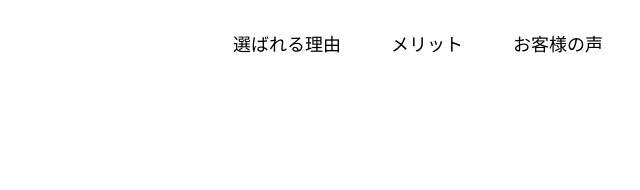
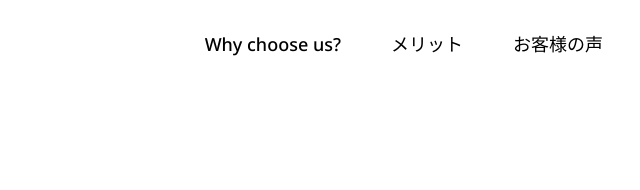
Before and after one commit to karlfredmartinez/Dstyle-Holdings-FE-Skillstest, a plain HTML site: page index.html in a window 1280 px wide. Shown: the top 190 px of the page, 504-1144 px from the left. Drawn offline with Linux system fonts and the light colour scheme; a web font is replaced by a local one.

Commit message:
Modified Menu

```diff
--- a/index.html
+++ b/index.html
@@ -10,7 +10,7 @@
     <header>
       <img src="/assets/images/common/vio-logo.png" alt="vio-logo" />
       <ul>
-        <li>選ばれる理由</li>
+        <li>Why choose us?</li>
         <li>メリット</li>
         <li>お客様の声</li>
         <li>お問い合わせ</li>
```
